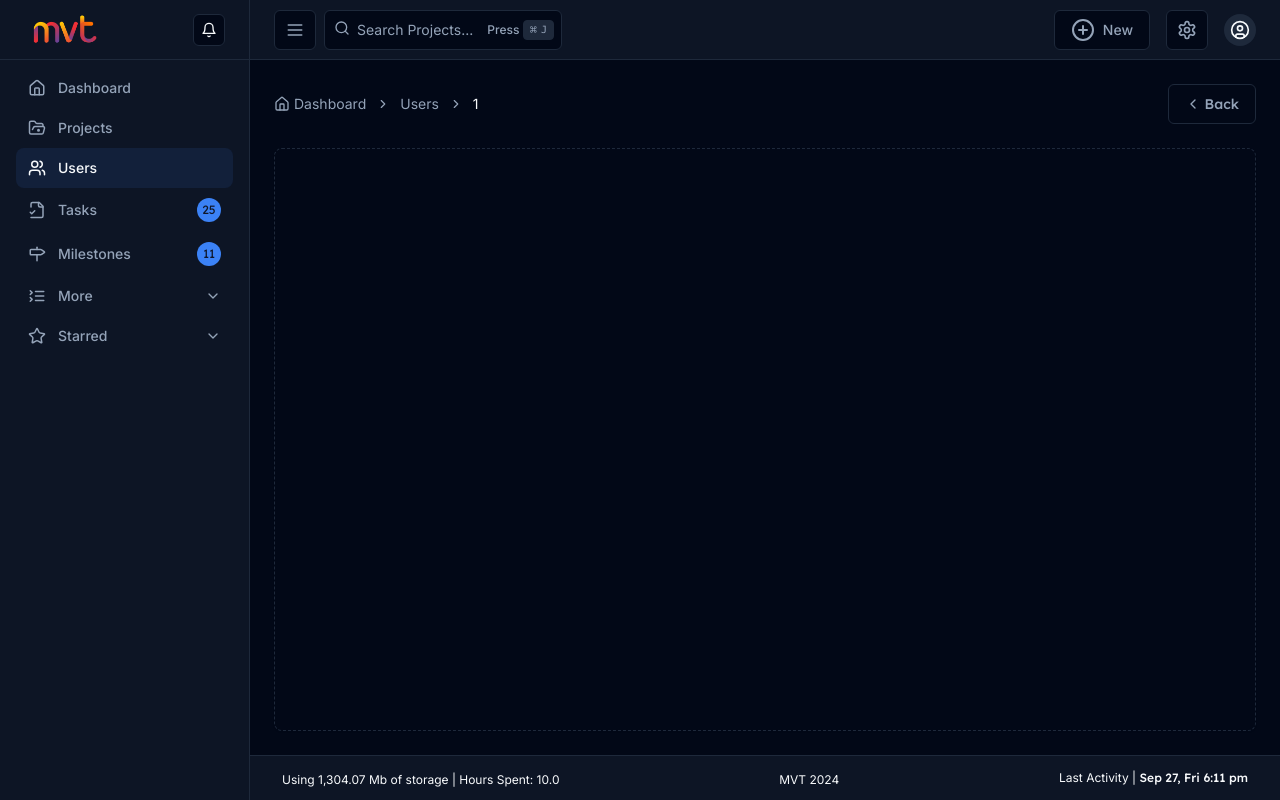
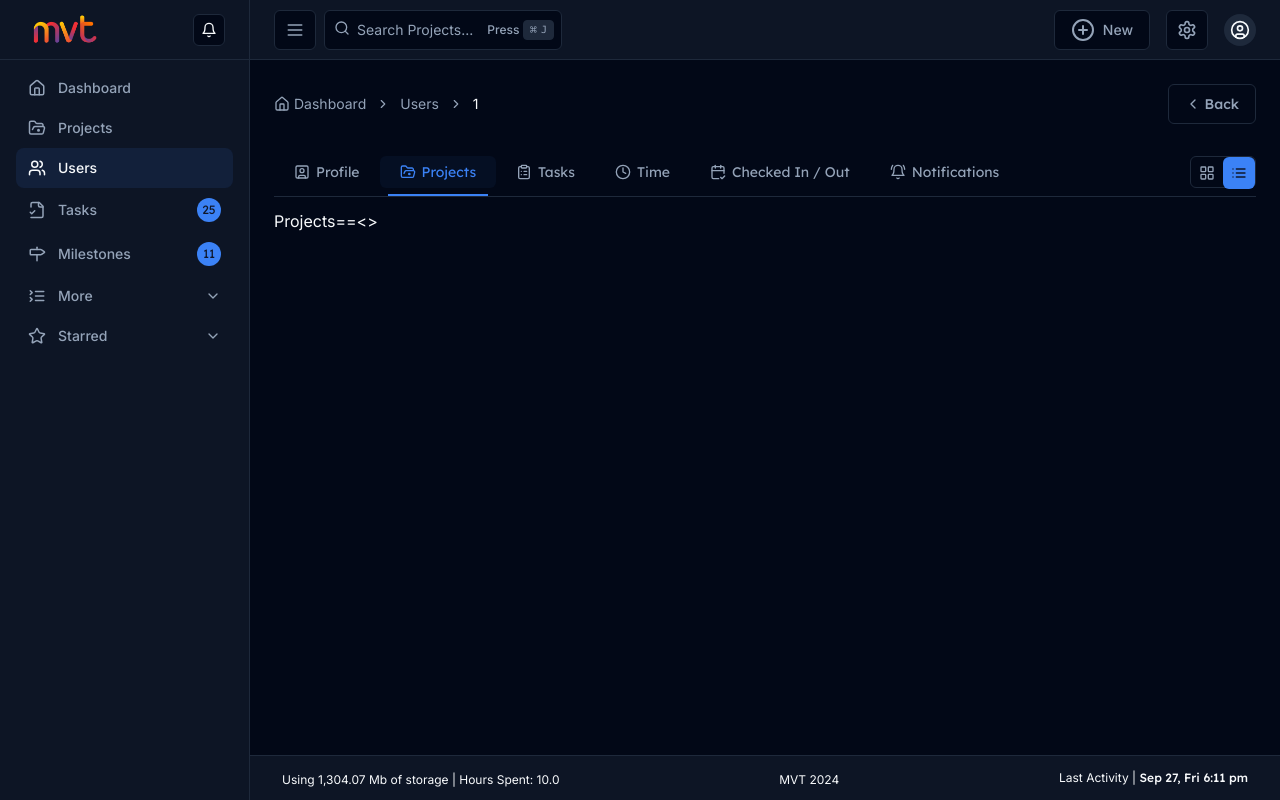
Before and after one commit to riteshmvteams/pmt, a Next.js app: page /users/1 in a window 1280 px wide. Built offline with nearby package versions, Linux system fonts and the light colour scheme.

Commit message:
user detail page tabs

```diff
--- /dev/null
+++ b/src/app/(main)/users/[id]/_components/CheckedInOut.tsx
@@ -0,0 +1,67 @@
+"use client";
+
+import Text from "@/components/shared/Text";
+import Title from "@/components/shared/Title";
+import { formatDateWithWeekday } from "@/lib/helpers";
+import { useModal } from "@/store/useModal";
+import { Pencil } from "lucide-react";
+import React from "react";
+import EditCheckedInOutTime from "./EditCheckedInOutTime";
+
+export default function CheckedInOut() {
+  const { setChildren, setClassName, setOpen, setTitle } = useModal();
+
+  return (
+    <div>
+      <ul className="border rounded-md">
+        <li className="grid grid-cols-5">
+          <Title className="bg-muted p-2.5 font-normal text-sm border-r">
+            Date
+          </Title>
+          <Title className="bg-muted p-2.5 font-normal text-sm border-r">
+            Checked In
+          </Title>
+          <Title className="bg-muted p-2.5 font-normal text-sm border-r">
+            Checked Out
+          </Title>
+          <Title className="bg-muted p-2.5 font-normal text-sm border-r">
+            Total Hours
+          </Title>
+          <Title className="bg-muted p-2.5 font-normal text-sm border-r">
+            Action
+          </Title>
+        </li>
+        {Array.from({ length: 5 })?.map((_, ind) => {
+          return (
+            <li
+              key={ind}
+              className="grid grid-cols-5 border-b last:border-0 items-center"
+            >
+              <Text className="text-[13px] px-4 py-2 border-r">
+                {formatDateWithWeekday(new Date(), false)}
+              </Text>
+              <Text className="text-[13px] px-4 py-2 border-r">09:12 AM</Text>
+              <Text className="text-[13px] px-4 py-2 border-r">06:15 PM</Text>
+              <Text className="text-[13px] px-4 py-2 border-r">
+                09 hrs 03 minutes
+              </Text>
+              <div className="px-4 py-2 border-r">
+                <button
+                  className="text-muted-foreground hover:text-foreground px-2"
+                  onClick={() => {
+                    setOpen(true);
+                    setTitle("Time Log");
+                    setClassName("max-w-[800px]");
+                    setChildren(<EditCheckedInOutTime />);
+                  }}
+                >
+                  <Pencil className="w-4 h-4" />
+                </button>
+              </div>
+            </li>
+          );
+        })}
+      </ul>
+    </div>
+  );
+}
--- /dev/null
+++ b/src/app/(main)/users/[id]/_components/EditCheckedInOutTime.tsx
@@ -0,0 +1,54 @@
+import CustomInputField from "@/components/shared/CustomInputField";
+import Title from "@/components/shared/Title";
+import { AlertDialogCancel } from "@/components/ui/alert-dialog";
+import { Button } from "@/components/ui/button";
+import { Form } from "@/components/ui/form";
+import { formatDateWithWeekday } from "@/lib/helpers";
+import { loginFormSchema, LoginInputType } from "@/lib/schemas/login.schema";
+import { zodResolver } from "@hookform/resolvers/zod";
+import { useForm } from "react-hook-form";
+
+export default function EditCheckedInOutTime() {
+  const form = useForm<LoginInputType>({
+    resolver: zodResolver(loginFormSchema),
+  });
+
+  function onSubmit(values: LoginInputType) {
+    console.log(values, "values==>");
+  }
+  return (
+    <div className="p-4 flex flex-col gap-6">
+      <Title className="text-base">{formatDateWithWeekday(new Date())}</Title>
+      <Form {...form}>
+        <form onSubmit={form.handleSubmit(onSubmit)} className="space-y-6">
+          <div className="grid grid-cols-2 gap-4">
+            <CustomInputField
+              form={form}
+              label="Time In"
+              name="email"
+              type="text"
+              placeholder="Enter Time In"
+              className="space-y-0.5"
+            />
+            <CustomInputField
+              form={form}
+              label="Time In"
+              name="email"
+              type="text"
+              placeholder="Enter Time In"
+              className="space-y-0.5"
+            />
+          </div>
+          <div className="flex justify-center gap-2 items-center">
+            <Button className="px-10 font-lexend">Submit</Button>
+            <AlertDialogCancel asChild>
+              <Button variant="outline" className="px-10 font-lexend">
+                Close
+              </Button>
+            </AlertDialogCancel>
+          </div>
+        </form>
+      </Form>
+    </div>
+  );
+}
--- /dev/null
+++ b/src/app/(main)/users/[id]/_components/UserDetailTabs.tsx
@@ -0,0 +1,82 @@
+"use client";
+
+import { useState } from "react";
+import {
+  BellRing,
+  CalendarCheck2,
+  CircleCheckBig,
+  ClipboardList,
+  Clock,
+  ContactRound,
+  FolderOpenDot,
+  SquareUser,
+  TableOfContents,
+} from "lucide-react";
+
+import { useTabs } from "@/hooks/useTabs";
+import ViewSetting from "@/components/shared/ViewSetting";
+import { FramerLayout } from "@/components/shared/tabs/framer-layout";
+import UserProfile from "./UserProfile";
+import UserNotifications from "./UserNotifications";
+import CheckedInOut from "./CheckedInOut";
+
+const UserDetailTabs = () => {
+  const [hookProps] = useState({
+    tabs: [
+      {
+        label: "Profile",
+        icon: <SquareUser className="h-4 w-4 mr-1.5" />,
+        children: <UserProfile />,
+        id: "Profile",
+      },
+      {
+        label: "Projects",
+        icon: <FolderOpenDot className="h-4 w-4 mr-1.5" />,
+        children: "Projects==<>",
+        id: "Projects",
+      },
+      {
+        label: "Tasks",
+        icon: <ClipboardList className="h-4 w-4 mr-1.5" />,
+        children: "Tasks==<>",
+        id: "Tasks",
+      },
+      {
+        label: "Time",
+        icon: <Clock className="h-4 w-4 mr-1.5" />,
+        children: "Time==<>",
+        id: "Time",
+      },
+      {
+        label: "Checked In / Out",
+        icon: <CalendarCheck2 className="h-4 w-4 mr-1.5" />,
+        children: <CheckedInOut />,
+        id: "CheckInOut",
+      },
+      {
+        label: "Notifications",
+        icon: <BellRing className="h-4 w-4 mr-1.5" />,
+        children: <UserNotifications />,
+        id: "Notifications",
+      },
+    ],
+    initialTabId: "Projects",
+  });
+  const framer = useTabs(hookProps);
+  const currentTabId = framer?.selectedTab?.id;
+
+  return (
+    <div className="space-y-3">
+      <div className="border-b flex justify-between items-center">
+        <FramerLayout.Tabs {...framer.tabProps} className="justify-start" />
+        <ViewSetting />
+      </div>
+
+      <FramerLayout.Content {...framer.contentProps}>
+        {framer.selectedTab.children}
+      </FramerLayout.Content>
+    </div>
+  );
+};
+
+export default UserDetailTabs;
--- /dev/null
+++ b/src/app/(main)/users/[id]/_components/UserNotifications.tsx
@@ -0,0 +1,14 @@
+import Title from "@/components/shared/Title";
+import { Switch } from "@/components/ui/switch";
+import React from "react";
+
+export default function UserNotifications() {
+  return (
+    <div className="w-full sm:w-1/2 border rounded-lg p-5">
+      <div className="flex items-center justify-between">
+        <Title className="text-lg">Notification Settings For User</Title>
+        <Switch />
+      </div>
+    </div>
+  );
+}
--- /dev/null
+++ b/src/app/(main)/users/[id]/_components/UserProfile.tsx
@@ -0,0 +1,37 @@
+import Text from "@/components/shared/Text";
+import Title from "@/components/shared/Title";
+
+export default function UserProfile() {
+  return (
+    <div className="grid grid-cols-2 gap-y-10 w-1/2 border p-4 rounded-lg">
+      <div className="flex items-center gap-2">
+        <Title className="min-w-[100px]">Name:</Title>
+        <Text>demo user</Text>
+      </div>
+      <div className="flex items-center gap-2 row-span-2">
+        <Title className="min-w-[100px]">Profile Image:</Title>
+        <div className="border w-full h-full"></div>
+      </div>
+      <div className="flex items-center gap-2">
+        <Title className="min-w-[100px]">Short Name:</Title>
+        <Text>demo user</Text>
+      </div>
+      <div className="flex items-center gap-2">
+        <Title className="min-w-[100px]">Email:</Title>
+        <Text>demo user</Text>
+      </div>
+      <div className="flex items-center gap-2">
+        <Title className="min-w-[100px]">Last Login:</Title>
+        <Text>demo user</Text>
+      </div>
+      <div className="flex items-center gap-2">
+        <Title className="min-w-[100px]">Time Zone:</Title>
+        <Text>demo user</Text>
+      </div>
+      <div className="flex items-center gap-2">
+        <Title className="min-w-[100px]">Role:</Title>
+        <Text>demo user</Text>
+      </div>
+    </div>
+  );
+}
--- a/src/app/(main)/users/[id]/page.tsx
+++ b/src/app/(main)/users/[id]/page.tsx
@@ -2,6 +2,7 @@ import BackButton from "@/components/shared/BackButton";
 import CustomBreadcrumb from "@/components/shared/CustomBreadcrumb";
 import { routes } from "@/config/routes";
 import { House } from "lucide-react";
+import UserDetailTabs from "./_components/UserDetailTabs";
 
 export default function UserDetail({ params }: { params: { id: string } }) {
   const path = [
@@ -29,9 +30,10 @@ export default function UserDetail({ params }: { params: { id: string } }) {
           <BackButton />
         </div>
       </div>
-      <div className="flex flex-1 items-center justify-center rounded-lg border border-dashed shadow-sm">
+      <UserDetailTabs />
+      {/* <div className="flex flex-1 items-center justify-center rounded-lg border border-dashed shadow-sm">
         <div className="flex flex-col items-center gap-1 text-center"></div>
-      </div>
+      </div> */}
     </>
   );
 }
```
